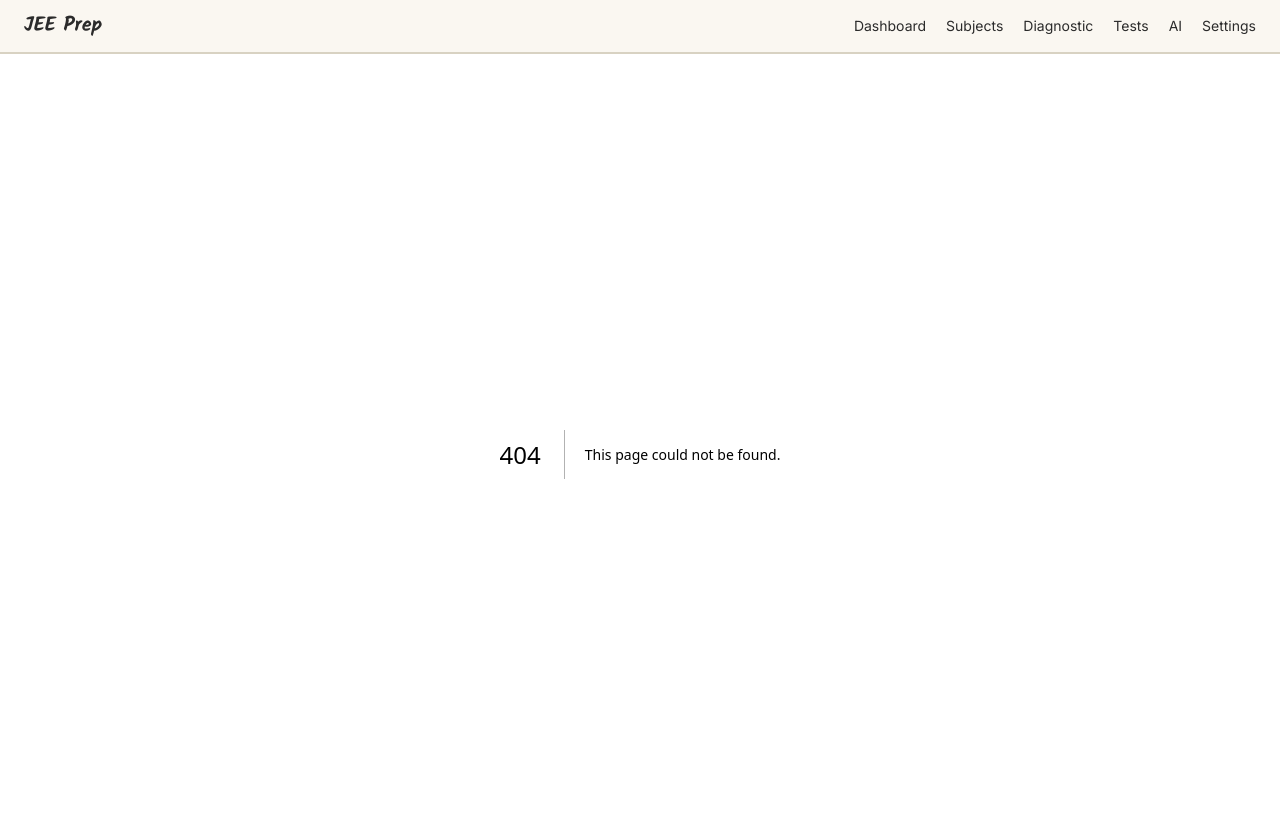
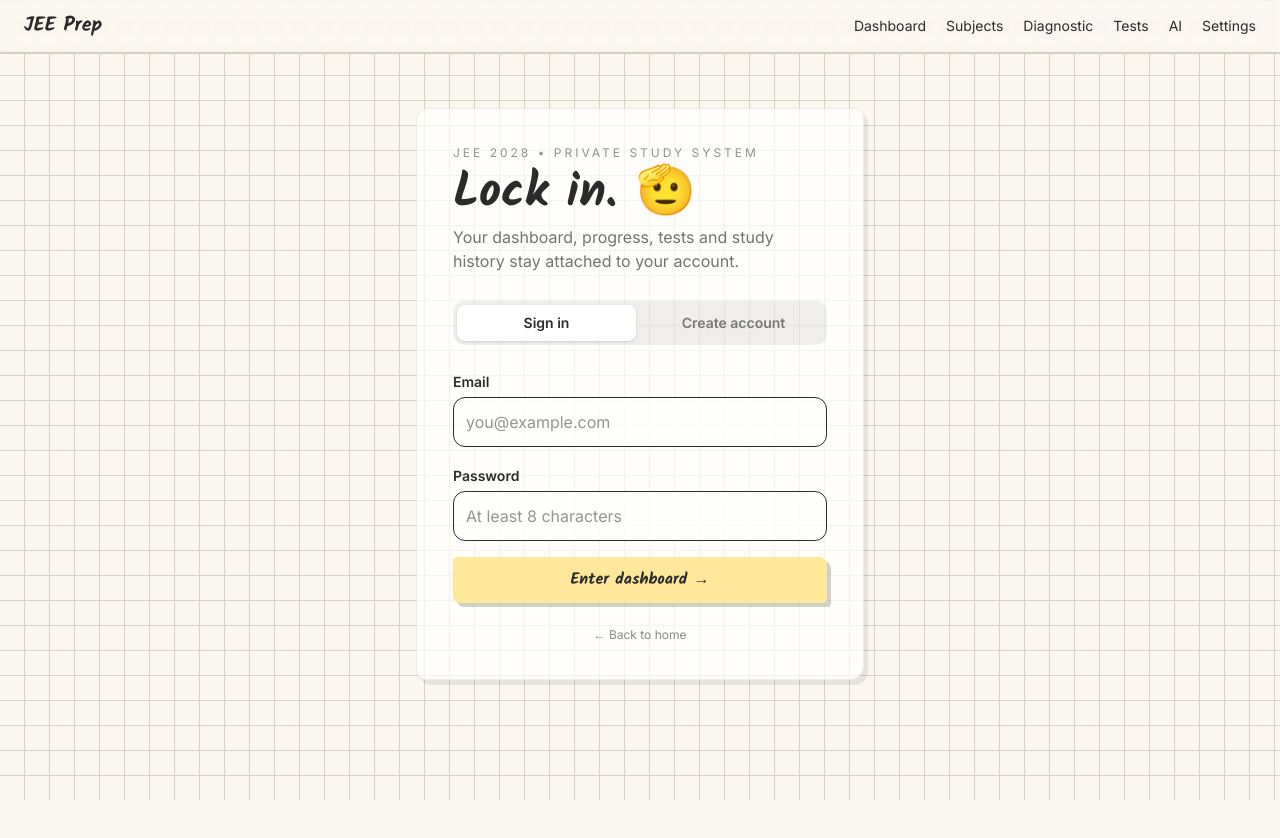
Before and after one commit to hackers-reality/JEE-prep, a Next.js app: page /login in a window 1280 px wide. Before the commit this address had no page. Shown: the top 838 px of the page. After the commit the page ends 800 px from the top, so only its background shows below. Built offline with nearby package versions, Linux system fonts and the light colour scheme.

Commit message:
feat: add custom student login UI

```diff
--- /dev/null
+++ b/src/app/login/page.tsx
@@ -0,0 +1,61 @@
+"use client";
+
+import Link from "next/link";
+import { FormEvent, useState } from "react";
+import { useRouter } from "next/navigation";
+
+export default function LoginPage() {
+  const router = useRouter();
+  const [mode, setMode] = useState<"login" | "register">("login");
+  const [name, setName] = useState("");
+  const [email, setEmail] = useState("");
+  const [password, setPassword] = useState("");
+  const [error, setError] = useState("");
+  const [busy, setBusy] = useState(false);
+
+  async function submit(event: FormEvent) {
+    event.preventDefault();
+    setBusy(true);
+    setError("");
+    try {
+      const endpoint = mode === "login" ? "/api/auth/login" : "/api/auth/register";
+      const response = await fetch(endpoint, {
+        method: "POST",
+        headers: { "content-type": "application/json" },
+        body: JSON.stringify({ name, email, password }),
+      });
+      const data = await response.json();
+      if (!response.ok) throw new Error(data.error ?? "Something went wrong.");
+      router.push("/dashboard");
+      router.refresh();
+    } catch (err) {
+      setError(err instanceof Error ? err.message : "Something went wrong.");
+    } finally {
+      setBusy(false);
+    }
+  }
+
+  return (
+    <main className="min-h-[85vh] flex items-center justify-center p-5">
+      <section className="paper-card w-full max-w-md p-7 sm:p-9">
+        <p className="text-xs uppercase tracking-[0.25em] opacity-50">JEE 2028 • private study system</p>
+        <h1 className="font-hand text-5xl font-bold mt-2">Lock in. 🫡</h1>
+        <p className="opacity-65 mt-2">Your dashboard, progress, tests and study history stay attached to your account.</p>
+
+        <div className="flex gap-2 mt-7 p-1 rounded-xl" style={{ background: "rgba(0,0,0,.06)" }}>
+          <button type="button" onClick={() => setMode("login")} className={`flex-1 rounded-lg py-2 text-sm font-semibold ${mode === "login" ? "bg-white shadow-sm" : "opacity-60"}`}>Sign in</button>
+          <button type="button" onClick={() => setMode("register")} className={`flex-1 rounded-lg py-2 text-sm font-semibold ${mode === "register" ? "bg-white shadow-sm" : "opacity-60"}`}>Create account</button>
+        </div>
+
+        <form onSubmit={submit} className="space-y-4 mt-6">
+          {mode === "register" && <label className="block"><span className="text-sm font-semibold">Name</span><input value={name} onChange={(e) => setName(e.target.value)} required className="mt-1 w-full rounded-xl border p-3 bg-white/70" placeholder="Arnav" /></label>}
+          <label className="block"><span className="text-sm font-semibold">Email</span><input type="email" value={email} onChange={(e) => setEmail(e.target.value)} required className="mt-1 w-full rounded-xl border p-3 bg-white/70" placeholder="you@example.com" autoComplete="email" /></label>
+          <label className="block"><span className="text-sm font-semibold">Password</span><input type="password" value={password} onChange={(e) => setPassword(e.target.value)} required minLength={8} className="mt-1 w-full rounded-xl border p-3 bg-white/70" placeholder="At least 8 characters" autoComplete={mode === "login" ? "current-password" : "new-password"} /></label>
+          {error && <p className="text-sm font-semibold" style={{ color: "#b42318" }}>{error}</p>}
+          <button disabled={busy} className="sticky-button w-full disabled:opacity-50">{busy ? "Working…" : mode === "login" ? "Enter dashboard →" : "Create my study account →"}</button>
+        </form>
+        <Link href="/" className="block text-center text-xs opacity-55 mt-6 hover:opacity-100">← Back to home</Link>
+      </section>
+    </main>
+  );
+}
```
